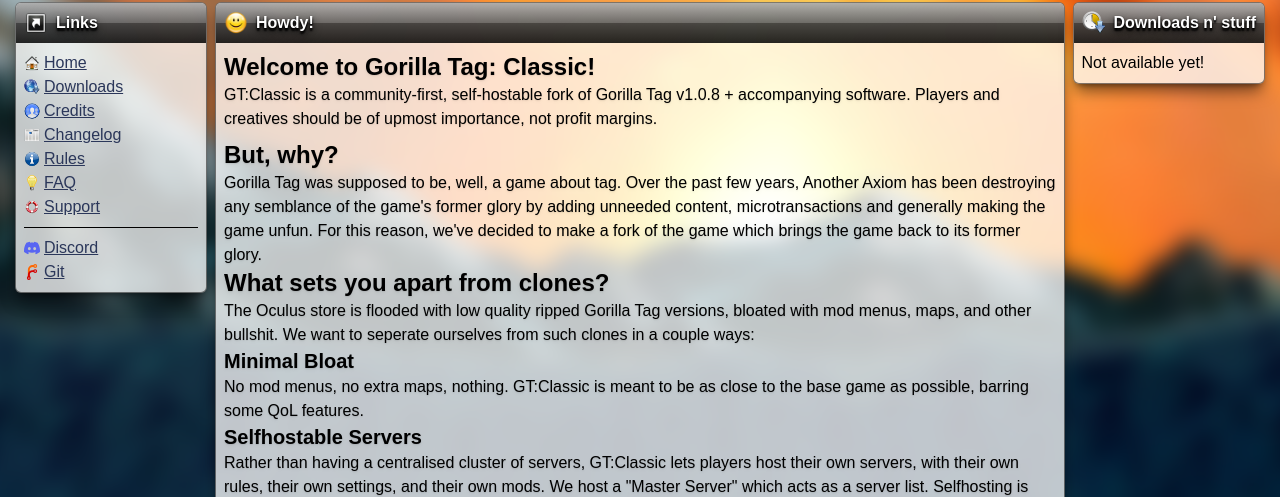
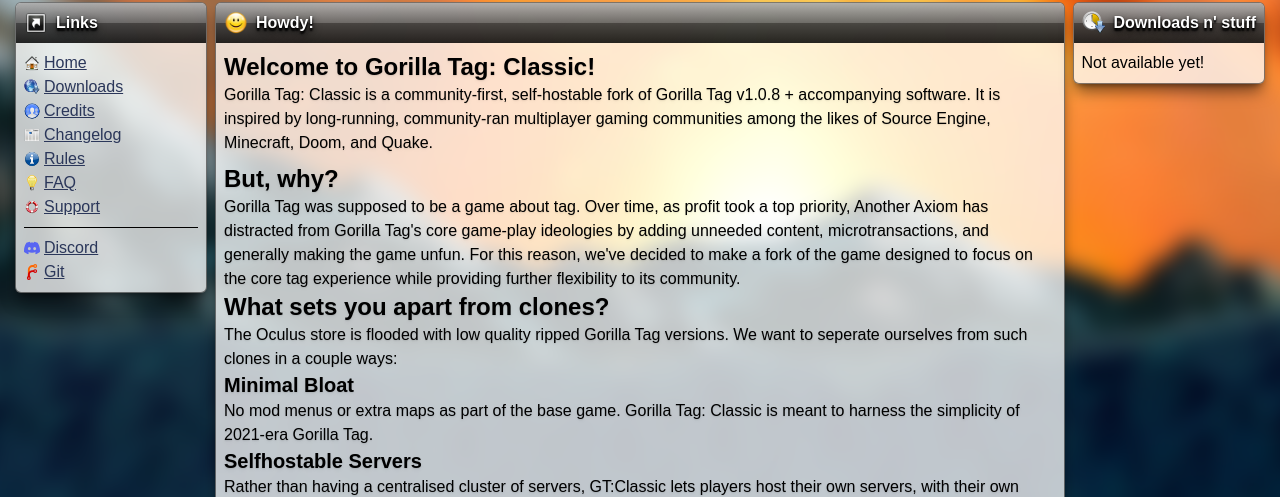
Before and after one commit to GTClassic/website, a SvelteKit app: page / in a window 1280 px wide. Shown: the part 237-734 px from the top of the page. Built offline with nearby package versions, Linux system fonts and the light colour scheme.

Commit message:
change text content

```diff
--- a/src/routes/+page.svelte
+++ b/src/routes/+page.svelte
@@ -10,27 +10,27 @@
 	<div class="text-shadow-black/5 text-shadow-md">
 		<p class="text-2xl font-bold">Welcome to Gorilla Tag: Classic!</p>
 		<p>
-			GT:Classic is a community-first, self-hostable fork of Gorilla Tag v1.0.8 + accompanying
-			software. Players and creatives should be of upmost importance, not profit margins.
+			Gorilla Tag: Classic is a community-first, self-hostable fork of Gorilla Tag v1.0.8 + accompanying
+			software. It is inspired by long-running, community-ran multiplayer gaming communities
+			among the likes of Source Engine, Minecraft, Doom, and Quake.
 		</p>
 		<div class="mb-2"></div>
 		<p class="text-2xl font-bold">But, why?</p>
 		<p>
-			Gorilla Tag was supposed to be, well, a game about tag. Over the past few years, Another Axiom
-			has been destroying any semblance of the game's former glory by adding unneeded content,
-			microtransactions and generally making the game unfun. For this reason, we've decided to make
-			a fork of the game which brings the game back to its former glory.
+			Gorilla Tag was supposed to be a game about tag. Over time, as profit took a top priority, Another Axiom
+			has distracted from Gorilla Tag's core game-play ideologies by adding unneeded content,
+			microtransactions, and generally making the game unfun. For this reason, we've decided to make
+			a fork of the game designed to focus on the core tag experience while providing further flexibility to its community.
 		</p>
 		<p class="text-2xl font-bold">What sets you apart from clones?</p>
 		<p>
-			The Oculus store is flooded with low quality ripped Gorilla Tag versions, bloated with mod
-			menus, maps, and other bullshit. We want to seperate ourselves from such clones in a couple
-			ways:
+			The Oculus store is flooded with low quality ripped Gorilla Tag versions.
+			We want to seperate ourselves from such clones in a couple ways:
 		</p>
 		<p class="text-xl font-semibold">Minimal Bloat</p>
 		<p>
-			No mod menus, no extra maps, nothing. GT:Classic is meant to be as close to the base game as
-			possible, barring some QoL features.
+			No mod menus or extra maps as part of the base game. Gorilla Tag: Classic is meant to harness the
+			simplicity of 2021-era Gorilla Tag.
 		</p>
 		<p class="text-xl font-semibold">Selfhostable Servers</p>
 		<p>
--- a/src/routes/changelog/+page.svelte
+++ b/src/routes/changelog/+page.svelte
@@ -6,7 +6,7 @@
 	<div class="text-shadow-black/5 text-shadow-md">
 		<p class="text-2xl font-bold">Changelog</p>
 		<p>
-			Unfortunately, GT:Classic is still a work in progress, thus we don't have a changelog yet.
+			Unfortunately, Gorilla Tag: Classic is still a work in progress, thus we don't have a changelog yet.
 			Though, you can still
 			<a
 				href="https://discord.gg/YJxVwHmrrt"
--- a/src/routes/faq/+page.svelte
+++ b/src/routes/faq/+page.svelte
@@ -11,22 +11,22 @@
 
 		<p class="text-xl font-semibold">What is GT:Classic?</p>
 		<p>
-			GT:Classic is a community-first, self-hostable fork of Gorilla Tag v1.0.8 and its accompanying
+			Gorilla Tag: Classic is a community-first, self-hostable fork of Gorilla Tag v1.0.8 and its accompanying
 			software. It aims to bring the game back to its roots, without microtransactions, mod menus,
 			or unneeded content.
 		</p>
 
 		<p class="text-xl font-semibold">Is it legal?</p>
 		<p>
-			GT:Classic is built on Gorilla Tag v1.0.8, released in mid-June 2021. We don't sell anything,
-			we don't run ads, and we don't make money off it. GT:Classic is a fan-made project and isn't
+			Gorilla Tag: Classic is built on Gorilla Tag v1.0.8, released in mid-June 2021. We don't sell anything,
+			we don't run ads, and we don't make money off it. Gorilla Tag: Classic is a fan-made project and isn't
 			affiliated with or endorsed by Another Axiom. We only distribute patches, never the full game.
-			You will need to own the game on Steam or Oculus to play.
+			You will need to own the game on Steam to play.
 		</p>
 
 		<p class="text-xl font-semibold">Is there a download?</p>
 		<p>
-			Not yet! GT:Classic is still a work in progress. When a beta is available we'll post it on the
+			Not yet! Gorilla Tag: Classic is still a work in progress. When a beta is available we'll post it on the
 			<a
 				href="https://discord.gg/YJxVwHmrrt"
 				class="underline hover:no-underline hover:text-black text-[#2b375a]">Discord</a
@@ -36,8 +36,8 @@
 
 		<p class="text-xl font-semibold">Does it have extra maps or mods?</p>
 		<p>
-			No. GT:Classic is meant to be as close to the base game as possible, barring a few quality of
-			life features. No mod menus, no extra maps, none of the clutter that fills clones.
+			Not included as part of the base game. Gorilla Tag: Classic is meant to harness the simplicity
+			of this era of Gorilla Tag, and thus extra content like this is encouraged to thrive in community modding efforts instead.
 		</p>
 
 		<p class="text-xl font-semibold">How do servers work?</p>
@@ -61,7 +61,7 @@
 		<p>Probably. GT:Classic has been tested on:</p>
 		<ul>
 			<li>• Oculus Quest 3</li>
-			<li>• Oculus Quest 3S</li>
+			<li>• Oculus Quest 3s</li>
 			<li>• Oculus Quest 2</li>
 			<li>• Oculus Quest 1</li>
 			<li>• Valve Index</li>
@@ -88,7 +88,7 @@
 		<p class="text-xl font-semibold">Is there a standalone build?</p>
 		<p>
 			A standalone build is planned. You will need to sideload it, since we will not release it on
-			th Oculus store.
+			the Oculus store.
 		</p>
 	</div>
 </Window>
--- a/src/routes/rules/+page.svelte
+++ b/src/routes/rules/+page.svelte
@@ -10,8 +10,7 @@
 		<p class="text-2xl font-bold">Rules</p>
 		<p>
 			Generally it is a good idea to follow the in-game code of conduct as to not get yourself
-			kicked or banned from servers, but we also have rules specific to hosting servers, and having
-			them displayed on our server list.
+			kicked or banned from servers, but we also have rules specific to hosting servers, which can be seen in-game.
 		</p>
 		<!--
 		<hr class="my-2" />
--- a/src/routes/support/+page.svelte
+++ b/src/routes/support/+page.svelte
@@ -19,7 +19,7 @@
 
 		<p class="text-xl font-semibold">Bugs &amp; issues</p>
 		<p>
-			Found a bug? Hop into Discord and let us know! screenshots, logs, and the steps to reproduce
+			Found a bug? Hop into Discord and let us know! Screenshots, logs, and the steps to reproduce
 			it all help us track it down.
 		</p>
 
@@ -36,13 +36,12 @@
 		<p class="text-xl font-semibold">Moderation &amp; reports</p>
 		<p>
 			Moderation is entirely up to server owners. Since there are no accounts, we cannot globally
-			ban anyone. If someone's being a nuisance, and the server owner is not present, you can call a
-			votekick on the scoreboard if the server owner has them enabled.
+			ban anyone.
 		</p>
 
 		<p class="text-xl font-semibold">Donate</p>
 		<p>
-			GT:Classic is a community project and always will be. we don't charge for anything and we
+			GT:Classic is a community project and always will be. We don't charge for anything and we
 			never will. If you'd like to keep things running, the best help is spreading the word and
 			contributing. We do not accept donations.
 		</p>
```
